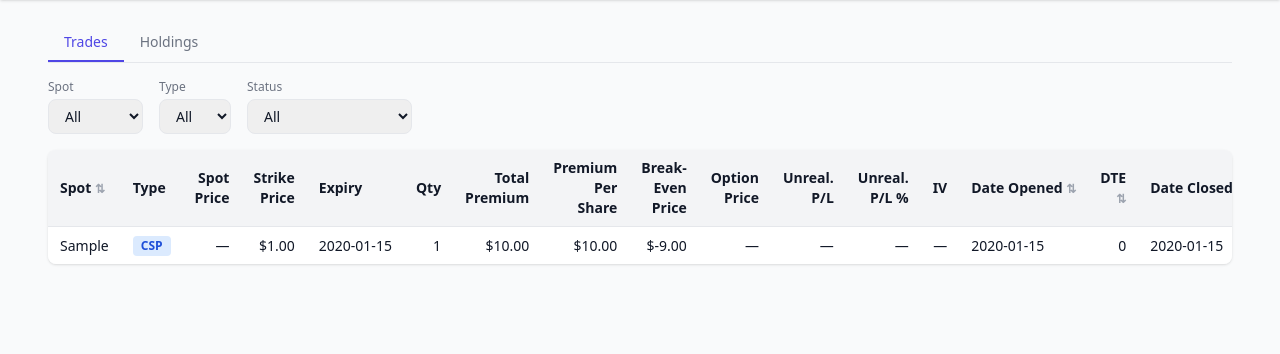
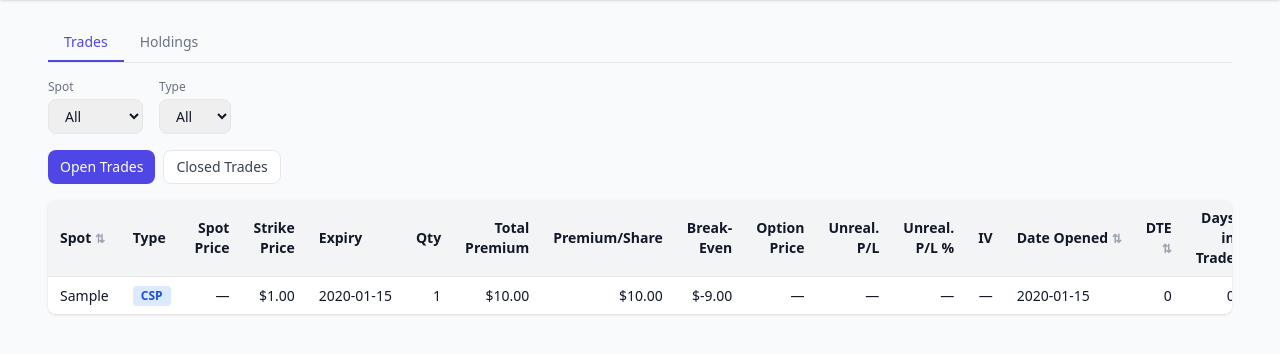
Before and after one commit to pwen/wheel, a FastAPI app: page / in a window 1280 px wide. Shown: the part 68-422 px from the top of the page. Run offline with FastAPI, Linux system fonts and the light colour scheme; tables that the repository leaves empty hold one stand-in row (values such as "Sample post"); parts of the project's set-up code (start-up, migrations or seed data) failed here and were passed over; some libraries are stand-ins or nearby versions.

Commit message:
split views

```diff
--- a/static/js/app.js
+++ b/static/js/app.js
@@ -6,6 +6,8 @@ function updateURL() {
     // Tab
     const activeTab = document.querySelector(".tab-btn.text-indigo-600");
     if (activeTab) params.set("tab", activeTab.dataset.tab);
+    // Trade view (open / closed)
+    params.set("view", tradeView);
     // Filters
     const spot = $("#filter-spot").value;
     const type = $("#filter-type").value;
@@ -25,6 +27,8 @@ function restoreFromURL() {
     const p = new URLSearchParams(location.search);
     // Tab
     switchTab(p.get("tab") || "trades");
+    // Trade view
+    switchTradeView(p.get("view") || "open");
     // Filters (spot filter is populated after trades load, so set it later)
     if (p.get("type")) $("#filter-type").value = p.get("type");
     if (p.get("status")) $("#filter-status").value = p.get("status");
@@ -57,7 +61,15 @@ $$(".tab-btn").forEach(btn => {
     });
 });
 
-// Sort headers
+// Trade view sub-tabs (open / closed)
+$$(".trade-view-btn").forEach(btn => {
+    btn.addEventListener("click", () => {
+        switchTradeView(btn.dataset.view);
+        updateURL();
+    });
+});
+
+// Sort headers — bind on both tables
 $$("th[data-sort]").forEach(th => {
     th.addEventListener("click", () => {
         const col = th.dataset.sort;
--- a/static/js/trades.js
+++ b/static/js/trades.js
@@ -1,19 +1,37 @@
 let allTrades = [];
+let tradeView = "open"; // "open" or "closed"
+
+function getVisibleTrades() {
+    const base = tradeView === "open"
+        ? allTrades.filter(t => t.status === "open")
+        : allTrades.filter(t => t.status !== "open");
+    return base;
+}
 
 function renderTrades() {
-    const filtered = applyFilters(allTrades);
+    const filtered = applyFilters(getVisibleTrades());
     const sorted = applySorting(filtered);
-    const tbody = $("#trades-body");
-    const emptyMsg = $("#empty-msg");
 
-    if (sorted.length === 0) {
+    if (tradeView === "open") {
+        renderOpenTrades(sorted);
+    } else {
+        renderClosedTrades(sorted);
+    }
+    updateSortArrows();
+}
+
+function renderOpenTrades(trades) {
+    const tbody = $("#open-trades-body");
+    const emptyMsg = $("#open-empty-msg");
+
+    if (trades.length === 0) {
         tbody.innerHTML = "";
         emptyMsg.classList.remove("hidden");
         return;
     }
 
     emptyMsg.classList.add("hidden");
-    tbody.innerHTML = sorted.map((t) => `
+    tbody.innerHTML = trades.map(t => `
     <tr class="hover:bg-gray-50">
       <td class="px-3 py-2 font-medium">${t.symbol}</td>
       <td class="px-3 py-2">
@@ -35,10 +53,46 @@ function renderTrades() {
       <td class="px-3 py-2 text-right" data-opt-iv="${t.id}">…</td>
       <td class="px-3 py-2 whitespace-nowrap">${t.opened_at}</td>
       <td class="px-3 py-2 text-right">${t.dte}</td>
+      <td class="px-3 py-2 text-right">${t.days_in_trade}</td>
+      <td class="px-3 py-2 text-center whitespace-nowrap">
+        <button onclick='editTrade(${JSON.stringify(t.id)})' class="text-indigo-600 hover:text-indigo-800 text-xs font-medium">Edit</button>
+        <button onclick='openCloseModal(${JSON.stringify(t.id)})' class="ml-2 text-red-600 hover:text-red-800 text-xs font-medium">Close</button>
+      </td>
+    </tr>
+  `).join("");
+}
+
+function renderClosedTrades(trades) {
+    const tbody = $("#closed-trades-body");
+    const emptyMsg = $("#closed-empty-msg");
+
+    if (trades.length === 0) {
+        tbody.innerHTML = "";
+        emptyMsg.classList.remove("hidden");
+        return;
+    }
+
+    emptyMsg.classList.add("hidden");
+    tbody.innerHTML = trades.map(t => `
+    <tr class="hover:bg-gray-50">
+      <td class="px-3 py-2 font-medium">${t.symbol}</td>
+      <td class="px-3 py-2">
+        <span class="inline-block px-2 py-0.5 rounded text-xs font-semibold
+          ${t.strategy_type === 'CSP' ? 'bg-blue-100 text-blue-700' : 'bg-green-100 text-green-700'}">
+          ${t.strategy_type}
+        </span>
+      </td>
+      <td class="px-3 py-2 text-right">${fmtMoney(t.strike)}</td>
+      <td class="px-3 py-2 whitespace-nowrap">${t.expiry_date}</td>
+      <td class="px-3 py-2 text-right">${t.contracts}</td>
+      <td class="px-3 py-2 text-right">${fmtMoney(t.total_premium)}</td>
+      <td class="px-3 py-2 text-right">${fmtMoney(t.premium_per_share)}</td>
+      <td class="px-3 py-2 text-right">${fmtMoney(t.break_even)}</td>
+      <td class="px-3 py-2 whitespace-nowrap">${t.opened_at}</td>
       <td class="px-3 py-2 whitespace-nowrap">${t.closed_at || "—"}</td>
+      <td class="px-3 py-2 text-right">${t.days_in_trade}</td>
       <td class="px-3 py-2 text-right">${fmtMoney(t.closing_cost)}</td>
       <td class="px-3 py-2 text-right">${fmtMoney(t.closing_spot)}</td>
-      <td class="px-3 py-2 text-right">${t.days_in_trade}</td>
       <td class="px-3 py-2 text-right ${t.realized_pl != null ? (t.realized_pl >= 0 ? 'text-green-600' : 'text-red-600') : ''}">
         ${fmtMoney(t.realized_pl)}
       </td>
@@ -53,12 +107,30 @@ function renderTrades() {
       </td>
       <td class="px-3 py-2 text-center whitespace-nowrap">
         <button onclick='editTrade(${JSON.stringify(t.id)})' class="text-indigo-600 hover:text-indigo-800 text-xs font-medium">Edit</button>
-        ${t.status === 'open' ? `<button onclick='openCloseModal(${JSON.stringify(t.id)})' class="ml-2 text-red-600 hover:text-red-800 text-xs font-medium">Close</button>` : ''}
       </td>
     </tr>
   `).join("");
+}
 
-    updateSortArrows();
+function switchTradeView(view) {
+    tradeView = view;
+    $$(".trade-view-btn").forEach(b => {
+        const active = b.dataset.view === view;
+        b.classList.toggle("bg-indigo-600", active);
+        b.classList.toggle("text-white", active);
+        b.classList.toggle("bg-white", !active);
+        b.classList.toggle("text-gray-700", !active);
+        b.classList.toggle("border", !active);
+    });
+    $("#view-open").classList.toggle("hidden", view !== "open");
+    $("#view-closed").classList.toggle("hidden", view !== "closed");
+    // Show status filter only for closed view
+    $("#filter-status-wrap").classList.toggle("hidden", view !== "closed");
+    renderTrades();
+    if (view === "open") {
+        loadPrices();
+        loadOptionPrices();
+    }
 }
 
 async function loadTrades() {
--- a/templates/partials/filters.html
+++ b/templates/partials/filters.html
@@ -14,11 +14,10 @@
             <option value="CC">CC</option>
         </select>
     </div>
-    <div>
+    <div id="filter-status-wrap" class="hidden">
         <label class="block text-xs font-medium text-gray-500 mb-1">Status</label>
         <select id="filter-status" class="border rounded-lg px-3 py-1.5 text-sm">
             <option value="">All</option>
-            <option value="open">Open</option>
             <option value="expired">Expired Worthless</option>
             <option value="btc">BTC</option>
             <option value="assigned">Assigned</option>
--- a/templates/partials/trade_table.html
+++ b/templates/partials/trade_table.html
@@ -1,4 +1,13 @@
-<!-- Trade Table -->
+<!-- Trade Sub-tabs -->
+<div class="flex gap-2 mb-4">
+    <button class="trade-view-btn px-3 py-1.5 rounded-lg text-sm font-medium bg-indigo-600 text-white"
+        data-view="open">Open Trades</button>
+    <button class="trade-view-btn px-3 py-1.5 rounded-lg text-sm font-medium bg-white text-gray-700 border"
+        data-view="closed">Closed Trades</button>
+</div>
+
+<!-- Open Trades Table -->
+<div id="view-open">
     <div class="bg-white shadow rounded-lg overflow-x-auto">
         <table class="min-w-full divide-y divide-gray-200 text-sm">
             <thead class="bg-gray-100">
@@ -12,23 +21,56 @@
                     <th class="px-3 py-2 text-left font-semibold whitespace-nowrap">Expiry</th>
                     <th class="px-3 py-2 text-right font-semibold">Qty</th>
                     <th class="px-3 py-2 text-right font-semibold">Total Premium</th>
-                <th class="px-3 py-2 text-right font-semibold">Premium Per Share</th>
-                <th class="px-3 py-2 text-right font-semibold">Break-Even Price</th>
+                    <th class="px-3 py-2 text-right font-semibold">Premium/Share</th>
+                    <th class="px-3 py-2 text-right font-semibold">Break-Even</th>
                     <th class="px-3 py-2 text-right font-semibold">Option Price</th>
                     <th class="px-3 py-2 text-right font-semibold">Unreal. P/L</th>
                     <th class="px-3 py-2 text-right font-semibold">Unreal. P/L %</th>
                     <th class="px-3 py-2 text-right font-semibold">IV</th>
-                <th class="px-3 py-2 text-left font-semibold whitespace-nowrap cursor-pointer select-none group" data-sort="opened_at">
+                    <th class="px-3 py-2 text-left font-semibold whitespace-nowrap cursor-pointer select-none group"
+                        data-sort="opened_at">
                         Date Opened <span class="sort-arrow text-xs text-gray-400 group-hover:text-indigo-600">⇅</span>
                     </th>
                     <th class="px-3 py-2 text-right font-semibold cursor-pointer select-none group" data-sort="dte">
                         DTE <span class="sort-arrow text-xs text-gray-400 group-hover:text-indigo-600">⇅</span>
                     </th>
+                    <th class="px-3 py-2 text-right font-semibold">Days in Trade</th>
+                    <th class="px-3 py-2 text-center font-semibold">Actions</th>
+                </tr>
+            </thead>
+            <tbody id="open-trades-body" class="divide-y divide-gray-100">
+            </tbody>
+        </table>
+        <p id="open-empty-msg" class="text-center text-gray-400 py-8 hidden">No open trades.</p>
+    </div>
+</div>
+
+<!-- Closed Trades Table -->
+<div id="view-closed" class="hidden">
+    <div class="bg-white shadow rounded-lg overflow-x-auto">
+        <table class="min-w-full divide-y divide-gray-200 text-sm">
+            <thead class="bg-gray-100">
+                <tr>
+                    <th class="px-3 py-2 text-left font-semibold cursor-pointer select-none group" data-sort="symbol">
+                        Spot <span class="sort-arrow text-xs text-gray-400 group-hover:text-indigo-600">⇅</span>
+                    </th>
+                    <th class="px-3 py-2 text-left font-semibold">Type</th>
+                    <th class="px-3 py-2 text-right font-semibold">Strike Price</th>
+                    <th class="px-3 py-2 text-left font-semibold whitespace-nowrap">Expiry</th>
+                    <th class="px-3 py-2 text-right font-semibold">Qty</th>
+                    <th class="px-3 py-2 text-right font-semibold">Total Premium</th>
+                    <th class="px-3 py-2 text-right font-semibold">Premium/Share</th>
+                    <th class="px-3 py-2 text-right font-semibold">Break-Even</th>
+                    <th class="px-3 py-2 text-left font-semibold whitespace-nowrap cursor-pointer select-none group"
+                        data-sort="opened_at">
+                        Date Opened <span class="sort-arrow text-xs text-gray-400 group-hover:text-indigo-600">⇅</span>
+                    </th>
                     <th class="px-3 py-2 text-left font-semibold whitespace-nowrap">Date Closed</th>
+                    <th class="px-3 py-2 text-right font-semibold">Days in Trade</th>
                     <th class="px-3 py-2 text-right font-semibold">Close Cost</th>
                     <th class="px-3 py-2 text-right font-semibold">Close Spot</th>
-                <th class="px-3 py-2 text-right font-semibold">Days in Trade</th>
-                <th class="px-3 py-2 text-right font-semibold cursor-pointer select-none group" data-sort="realized_pl">
+                    <th class="px-3 py-2 text-right font-semibold cursor-pointer select-none group"
+                        data-sort="realized_pl">
                         P/L <span class="sort-arrow text-xs text-gray-400 group-hover:text-indigo-600">⇅</span>
                     </th>
                     <th class="px-3 py-2 text-right font-semibold cursor-pointer select-none group"
@@ -39,10 +81,9 @@
                     <th class="px-3 py-2 text-center font-semibold">Actions</th>
                 </tr>
             </thead>
-        <tbody id="trades-body" class="divide-y divide-gray-100">
-            <!-- rows injected by JS -->
+            <tbody id="closed-trades-body" class="divide-y divide-gray-100">
             </tbody>
         </table>
-    <p id="empty-msg" class="text-center text-gray-400 py-8 hidden">No trades yet — click "+ New Trade" to get
-        started.</p>
+        <p id="closed-empty-msg" class="text-center text-gray-400 py-8 hidden">No closed trades yet.</p>
     </div>
+</div>
```
Lines whose indentation alone changed are shown as unchanged.
